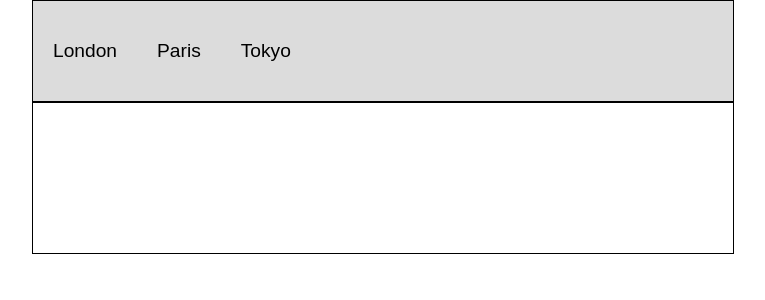
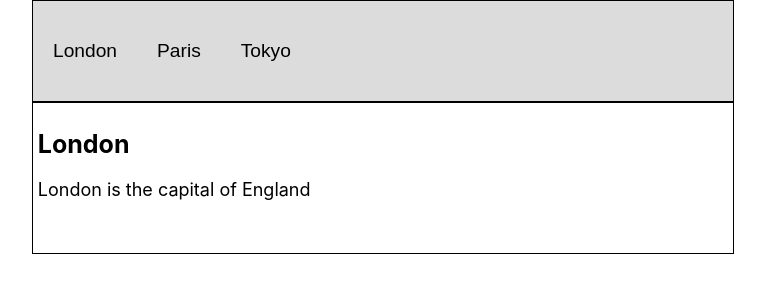
Before and after one commit to parvejg/hover-tabs, a React (Create React App) app: page / in a window 1280 px wide. Shown: the top 300 px of the page, without its empty margins (257-1022 px from the left). Built offline with nearby package versions, Linux system fonts and the light colour scheme.

Commit message:
complete links hover event work

```diff
--- a/src/Components/HoverTabs.js
+++ b/src/Components/HoverTabs.js
@@ -1,15 +1,65 @@
+import { useState } from "react";
 import "./HoverTabs.css";
+import { TabsContents } from "./TabsContents";
 export const HoverTabs = () => {
+  const [hovertab, setHoverTab] = useState("London");
+  const hoverLondonTabTitle = "London";
+  const hoverLondonTabContent = "London is the capital of England";
+  const hoverParisTabContent = "Paris is the capital of France";
+  const hoverParisTabTitle = "Paris";
+  const hoverTokyoTabContent = "Tokyo is the capital of Japan";
+  const hoverTokyoTabTitile = "Tokyo";
+  const allHoverTabsContent =
+    hovertab === "London" ? (
+      <TabsContents
+        contentTitle={hoverLondonTabTitle}
+        content={hoverLondonTabContent}
+      />
+    ) : hovertab === "Paris" ? (
+      <TabsContents
+        content={hoverParisTabContent}
+        contentTitle={hoverParisTabTitle}
+      />
+    ) : hovertab === "Tokyo" ? (
+      <TabsContents
+        content={hoverTokyoTabContent}
+        contentTitle={hoverTokyoTabTitile}
+      />
+    ) : (
+      <TabsContents
+        contentTitle={hoverLondonTabTitle}
+        content={hoverLondonTabContent}
+      />
+    );
   return (
     <div className="main-container">
       <div className="hover-tabs-wrapper">
         <div className="hover-tabs-links-wrapper">
-          <button className="hover-tabs-links">London</button>
-          <button className="hover-tabs-links">Paris</button>
-          <button className="hover-tabs-links">Tokyo</button>
+          <button
+            className="hover-tabs-links"
+            value={"London"}
+            onMouseOver={(e) => setHoverTab(e.target.value)}
+          >
+            London
+          </button>
+          <button
+            className="hover-tabs-links"
+            value={"Paris"}
+            onMouseOver={(e) => setHoverTab(e.target.value)}
+          >
+            Paris
+          </button>
+
+          <button
+            className="hover-tabs-links"
+            value={"Tokyo"}
+            onMouseOver={(e) => setHoverTab(e.target.value)}
+          >
+            Tokyo
+          </button>
         </div>
       </div>
-      <div className="tabs-links-contents"></div>
+      <div className="tabs-links-contents">{allHoverTabsContent}</div>
     </div>
   );
 };
--- /dev/null
+++ b/src/Components/TabsContents.css
@@ -0,0 +1,11 @@
+.content-title {
+  align-items: right;
+  font-size: 25px;
+}
+.hover-tabs-content {
+  font-size: large;
+}
+.hoverTabs-content-container {
+  align-items: flex-start;
+  padding: 0.3rem;
+}
--- /dev/null
+++ b/src/Components/TabsContents.js
@@ -0,0 +1,9 @@
+import "./TabsContents.css";
+export const TabsContents = ({ contentTitle, content }) => {
+  return (
+    <div className="hoverTabs-content-container">
+      <h2 className="content-title">{contentTitle}</h2>
+      <p className="hover-tabs-content">{content}</p>
+    </div>
+  );
+};
```
